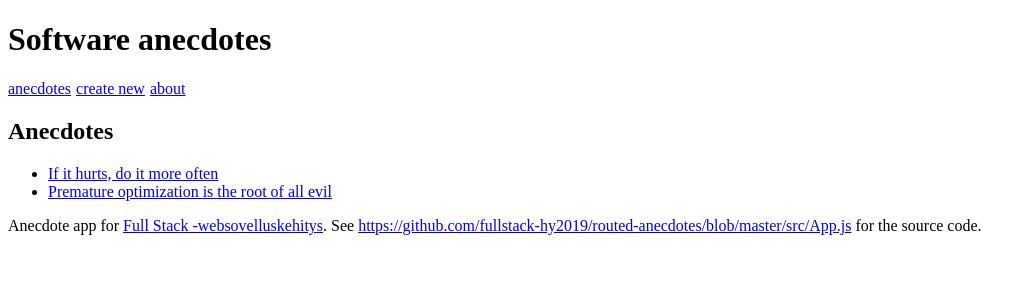
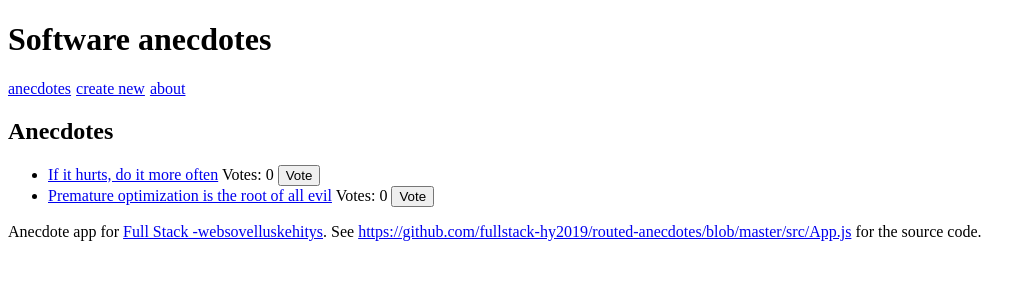
Before and after one commit to kpav33/fullstackopen, a React (Create React App) app in the folder part7/routed-anecdotes/: page / in a window 1280 px wide. Shown: the top 300 px of the page, without its empty margins (0-1032 px from the left). Built offline with nearby package versions, Linux system fonts and the light colour scheme.

Commit message:
Add part7 routed anecdotes option to vote

```diff
--- a/part7/routed-anecdotes/src/App.js
+++ b/part7/routed-anecdotes/src/App.js
@@ -29,13 +29,15 @@ const Menu = () => {
   );
 };
 
-const AnecdoteList = ({ anecdotes }) => (
+const AnecdoteList = ({ anecdotes, vote }) => (
   <div>
     <h2>Anecdotes</h2>
     <ul>
       {anecdotes.map((anecdote) => (
         <li key={anecdote.id}>
-          <Link to={`/anecdotes/${anecdote.id}`}>{anecdote.content}</Link>
+          <Link to={`/anecdotes/${anecdote.id}`}>{anecdote.content}</Link>{" "}
+          <span>Votes: {anecdote.votes}</span>{" "}
+          <button onClick={() => vote(anecdote.id)}>Vote</button>
         </li>
       ))}
     </ul>
@@ -207,7 +209,7 @@ const App = () => {
       {notification && <p>A new anecdote {notification} created!</p>}
       <Switch>
         <Route exact path="/">
-          <AnecdoteList anecdotes={anecdotes} />
+          <AnecdoteList anecdotes={anecdotes} vote={vote} />
         </Route>
         <Route path="/anecdotes/:id">
           {anecdote ? <Anecdote anecdote={anecdote} /> : <Redirect to="/" />}
```
